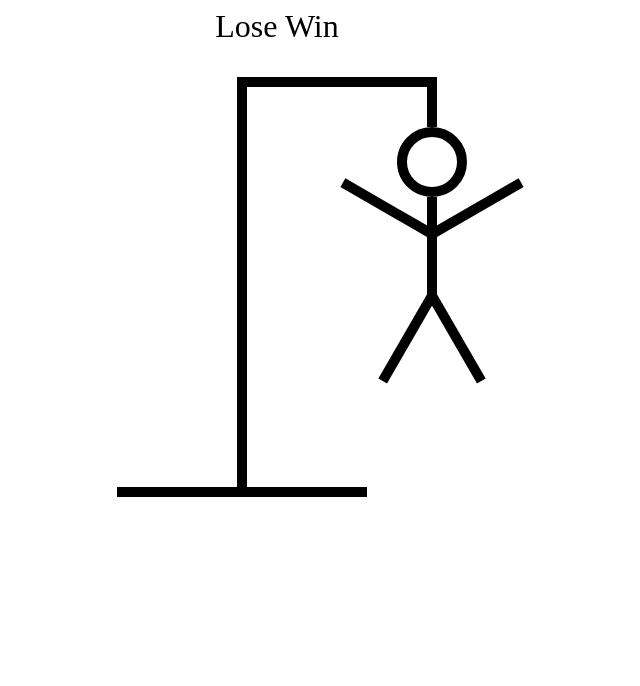
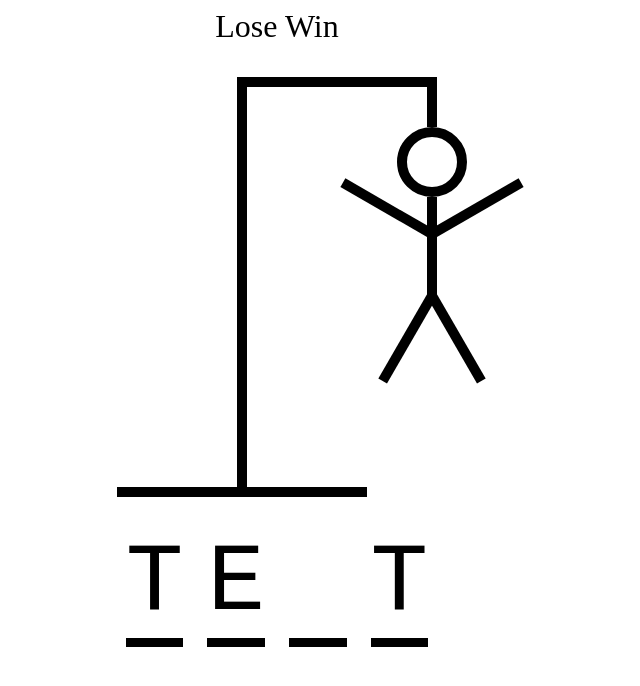
Before and after one commit to muratavci05/react_typescript-hangmanApp, a React (Vite) app: page / in a window 1280 px wide. Shown: the top 686 px of the page, without its empty margins (363-1003 px from the left). Built offline with nearby package versions, Linux system fonts and the light colour scheme.

Commit message:
component in hangmanword

```diff
--- a/src/components/HangmanWord.tsx
+++ b/src/components/HangmanWord.tsx
@@ -1,3 +1,25 @@
-export function HangmanWord () {
+export function HangmanWord() {
+const guessedLetters = ["t","e","g","t"]
+  const word = "test";
+  return (
+    <div
+      style={{
+        display: "flex",
+        gap: "0.25em",
+        fontSize: "6rem",
+        textTransform: "uppercase",
+        fontFamily: "monospace",
+      }}
+    >
+      {word.split("").map((letter, index) => (
+        <span style={{ borderBottom: "0.1em solid black" }} key={index}>
+          <span style={{ visibility: guessedLetters.includes(letter)
+          ? "visible"
+          : "hidden",
 
+        }}>{letter}</span>
+        </span>
+      ))}
+    </div>
+  );
 }
```
